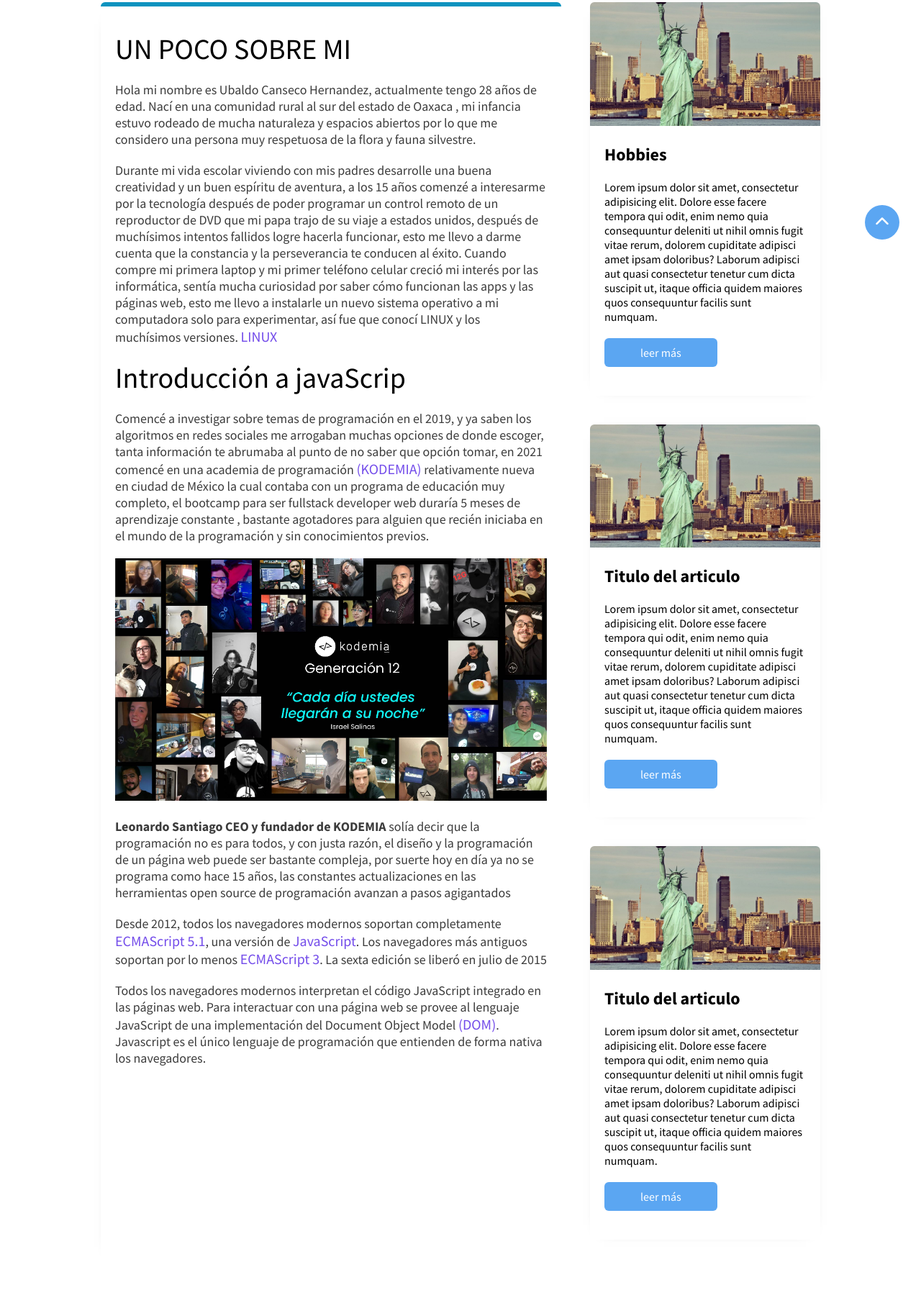
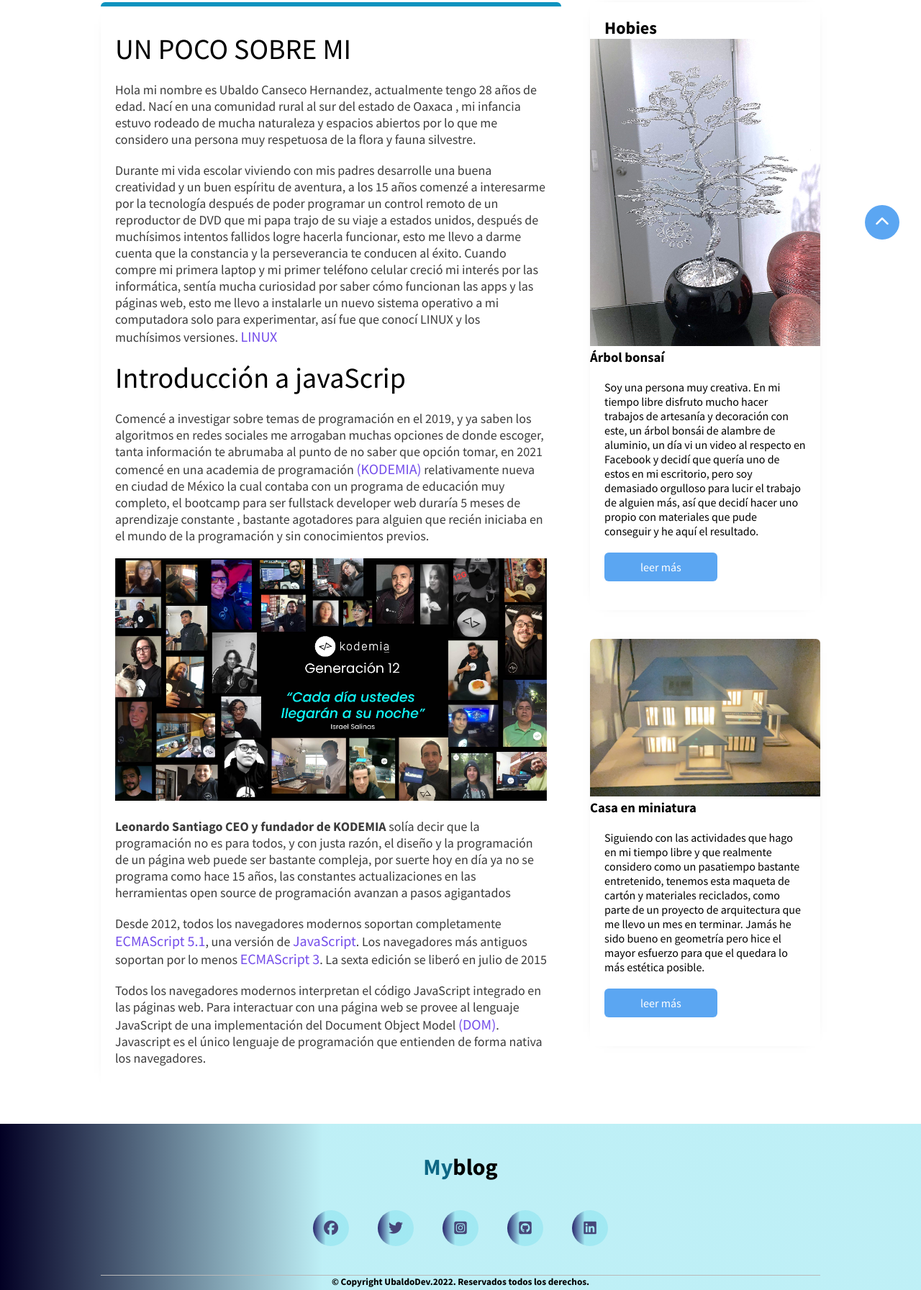
Before and after one commit to UbaldoCans/web-sketch, a plain HTML site: page index.html in a window 1280 px wide. Shown: the part 437-2230 px from the top of the page at 72% size. Drawn offline with Linux system fonts and the light colour scheme.

Commit message:
agregamos dos fotos al blog

```diff
--- a/css/style.css
+++ b/css/style.css
@@ -311,7 +311,15 @@
     background: #b9b8b8;
 }
 
+.form-floating{
+    background: rgb(221, 237, 244);
+    width: 60%;
+    padding: 10px;
+    padding-bottom: 40px;
 
+    overflow: hidden;
+
+}
 
 /*..................................resposnsive design.....................................................*/
 @media screen and (max-width: 1220px) {
--- a/index.html
+++ b/index.html
@@ -72,41 +72,39 @@
             </article>
                     <div class="container-aside">
                         <aside>
-                    <img src="./img/Nuevo-museo-en-la-Estatua-de-la-Libertad.jpg" alt="">
-                    <h2>Hobbies</h2>
-                    <p> Lorem ipsum dolor sit amet, consectetur adipisicing elit.
-                         Dolore esse facere tempora qui odit, enim nemo quia consequuntur deleniti ut nihil omnis fugit vitae rerum,
-                         dolorem cupiditate adipisci amet ipsam doloribus? Laborum adipisci aut quasi consectetur tenetur cum dicta suscipit ut,
-                         itaque officia quidem maiores quos consequuntur facilis sunt numquam.
+                            <h2>Hobies</h2>
+                            <img src="./img/WhatsApp Image 2022-07-25 at 8.18.59 PM.jpeg" alt="">
+                            <h3>Árbol bonsaí</h3>
+                            <p> Soy una persona muy creativa. En mi tiempo libre disfruto mucho hacer trabajos
+                                de artesanía y decoración con este, un árbol bonsái de alambre de aluminio,
+                                un día vi un video al respecto en Facebook y decidí que quería uno de estos en
+                                mi escritorio, pero soy demasiado orgulloso para lucir el trabajo de alguien más,
+                                así que decidí hacer uno propio con materiales que pude conseguir y he aquí el resultado.
                             </p>
                             <a href="#"><button>leer más</button></a>
                         </aside>
                         <aside>
-                    <img src="./img/Nuevo-museo-en-la-Estatua-de-la-Libertad.jpg" alt="">
-                    <h2>Titulo del articulo</h2>
-                    <p> Lorem ipsum dolor sit amet, consectetur adipisicing elit.
-                         Dolore esse facere tempora qui odit, enim nemo quia consequuntur deleniti ut nihil omnis fugit vitae rerum,
-                         dolorem cupiditate adipisci amet ipsam doloribus? Laborum adipisci aut quasi consectetur tenetur cum dicta suscipit ut,
-                         itaque officia quidem maiores quos consequuntur facilis sunt numquam.
+                            <img src="./img/WhatsApp Image 2022-07-25 at 8.26.02 PM.jpeg" alt="">
+                            <h3>Casa en miniatura</h3>
+                            <p>
+                                Siguiendo con las actividades que hago en mi tiempo libre y que realmente considero
+                                como un pasatiempo bastante entretenido, tenemos esta maqueta de cartón y materiales
+                                reciclados, como parte de un proyecto de arquitectura que me llevo un mes en terminar.
+                                Jamás he sido bueno en geometría pero hice el mayor esfuerzo para que el quedara
+                                lo más estética posible.
+
                             </p>
                             <a href="#"><button>leer más</button></a>
                         </aside>
-                <aside>
-                    <img src="./img/Nuevo-museo-en-la-Estatua-de-la-Libertad.jpg" alt="">
-                    <h2>Titulo del articulo</h2>
-                    <p> Lorem ipsum dolor sit amet, consectetur adipisicing elit.
-                         Dolore esse facere tempora qui odit, enim nemo quia consequuntur deleniti ut nihil omnis fugit vitae rerum,
-                         dolorem cupiditate adipisci amet ipsam doloribus? Laborum adipisci aut quasi consectetur tenetur cum dicta suscipit ut,
-                         itaque officia quidem maiores quos consequuntur facilis sunt numquam.
-                    </p>
-                    <a href="#"><button>leer más</button></a>
-                </aside>
+
                     </div>
         </div>
         <!--boton para dirigirnos hacia arriba-->
                                 <div id="button-up">
                                     <i class="fa-solid fa-chevron-up"></i>
                                 </div>
+
+
         <div class="container-footer">
             <footer>
                 <div class="logo-footer">
```
Also changed, not shown: img/WhatsApp Image 2022-07-25 at 8.18.59 PM.jpeg (added), img/WhatsApp Image 2022-07-25 at 8.26.02 PM.jpeg (added). Lines whose indentation alone changed are shown as unchanged.
